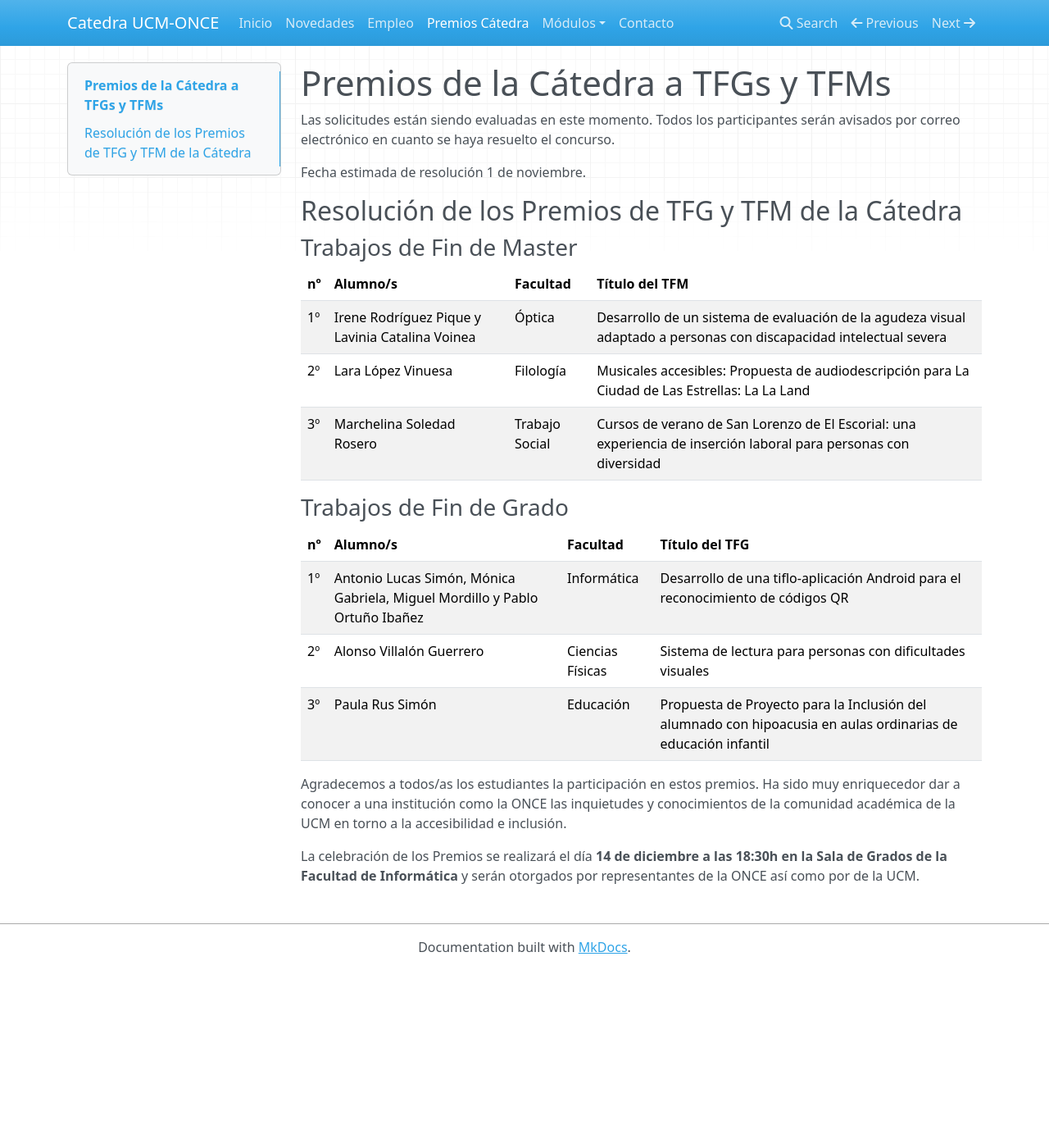
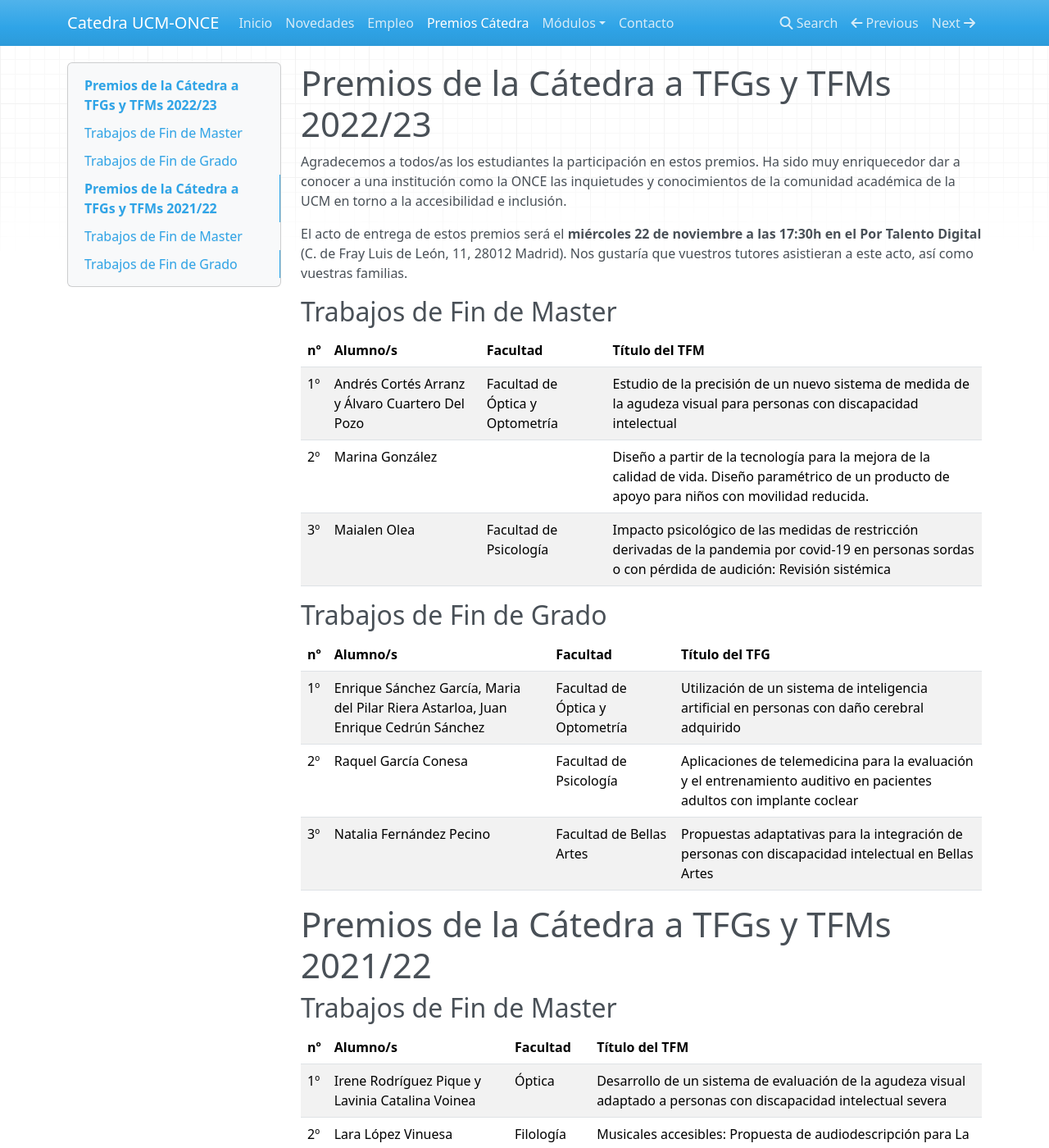
Before and after one commit to catedraonce/catedraonce.github.io, an MkDocs documentation site: the page built from docs/Premios/index.md, in a window 1280 px wide and 1400 px high. Shown: the whole window at 82% size. Built offline with MkDocs 1.6.1, drawn with Linux system fonts in a browser that asks for light colours; nearby versions of some CDN libraries.

Commit message:
Premios de la cátedra

```diff
--- a/docs/Premios/index.md
+++ b/docs/Premios/index.md
@@ -1,12 +1,28 @@
-# Premios de la Cátedra a TFGs y TFMs
+# Premios de la Cátedra a TFGs y TFMs 2022/23
 
-Las solicitudes están siendo evaluadas en este momento. Todos los participantes serán avisados por correo electrónico en cuanto se haya resuelto el concurso.
+Agradecemos a todos/as los estudiantes la participación en estos premios. Ha sido muy enriquecedor dar a conocer a una institución como la ONCE las inquietudes y conocimientos de la comunidad académica de la UCM en torno a la accesibilidad e inclusión.
 
-Fecha estimada de resolución 1 de noviembre.
+El acto de entrega de estos premios será el **miércoles 22 de noviembre a las 17:30h en el Por Talento Digital** (C. de Fray Luis de León, 11, 28012 Madrid). Nos gustaría que vuestros tutores asistieran a este acto, así como vuestras familias.
 
-## Resolución de los Premios de TFG y TFM de la Cátedra
+## Trabajos de Fin de Master
 
-### Trabajos de Fin de Master
+| nº   | Alumno/s                                         | Facultad                        | Título del TFM                                               |
+| ---- | ------------------------------------------------ | ------------------------------- | ------------------------------------------------------------ |
+| 1º   | Andrés Cortés Arranz y Álvaro Cuartero Del  Pozo | Facultad de Óptica y Optometría | Estudio de la precisión de un nuevo sistema de medida de la agudeza visual para personas con discapacidad intelectual |
+| 2º   | Marina González                                  |                                 | Diseño a partir de la tecnología para la mejora de la calidad de vida. Diseño paramétrico de un producto de apoyo para niños con movilidad reducida. |
+| 3º   | Maialen Olea                                     | Facultad de Psicología          | Impacto psicológico de las medidas de restricción derivadas de la pandemia por covid-19 en personas sordas o con pérdida de audición: Revisión sistémica |
+
+## Trabajos de Fin de Grado
+
+| nº   | Alumno/s                                                     | Facultad                        | Título del TFG                                               |
+| ---- | ------------------------------------------------------------ | ------------------------------- | ------------------------------------------------------------ |
+| 1º   | Enrique Sánchez García, Maria del Pilar Riera Astarloa, Juan Enrique Cedrún Sánchez | Facultad de Óptica y Optometría | Utilización de un sistema de inteligencia artificial en personas con daño cerebral adquirido |
+| 2º   | Raquel  García Conesa                                        | Facultad  de Psicología         | Aplicaciones de telemedicina para la evaluación y el entrenamiento auditivo en pacientes adultos con implante coclear |
+| 3º   | Natalia Fernández Pecino                                     | Facultad de Bellas Artes        | Propuestas adaptativas para la integración de personas con discapacidad intelectual en Bellas Artes |
+
+# Premios de la Cátedra a TFGs y TFMs 2021/22
+
+## Trabajos de Fin de Master
 
 | nº   | Alumno/s                                         | Facultad        | Título del TFM                                               |
 | ---- | ------------------------------------------------ | --------------- | ------------------------------------------------------------ |
@@ -14,14 +30,10 @@ Fecha estimada de resolución 1 de noviembre.
 | 2º   | Lara  López Vinuesa                              | Filología       | Musicales  accesibles: Propuesta de audiodescripción para La Ciudad de Las Estrellas: La  La Land |
 | 3º   | Marchelina  Soledad Rosero                       | Trabajo  Social | Cursos  de verano de San Lorenzo de El Escorial: una experiencia de inserción laboral  para personas con diversidad |
 
-### Trabajos de Fin de Grado
+## Trabajos de Fin de Grado
 
 | nº   | Alumno/s                                                     | Facultad          | Título del TFG                                               |
 | ---- | ------------------------------------------------------------ | ----------------- | ------------------------------------------------------------ |
 | 1º   | Antonio  Lucas Simón, Mónica Gabriela, Miguel Mordillo y Pablo Ortuño Ibañez | Informática       | Desarrollo  de una tiflo-aplicación Android para el reconocimiento de códigos QR |
 | 2º   | Alonso  Villalón Guerrero                                    | Ciencias  Físicas | Sistema  de lectura para personas con dificultades visuales  |
 | 3º   | Paula  Rus Simón                                             | Educación         | Propuesta  de Proyecto para la Inclusión del alumnado con hipoacusia en aulas ordinarias  de educación infantil |
-
-Agradecemos a todos/as los estudiantes la participación en estos premios. Ha sido muy enriquecedor dar a conocer a una institución como la ONCE las inquietudes y conocimientos de la comunidad académica de la UCM en torno a la accesibilidad e inclusión.
-
-La celebración de los Premios se realizará el día **14 de diciembre a las 18:30h en la Sala de Grados de la Facultad de Informática** y serán otorgados por representantes de la ONCE así como por de la UCM.
```
